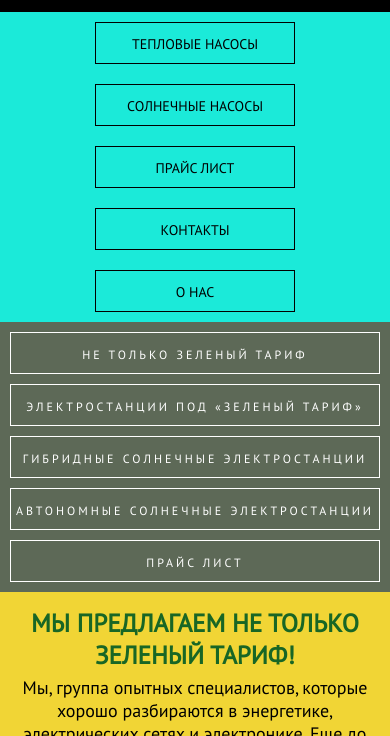
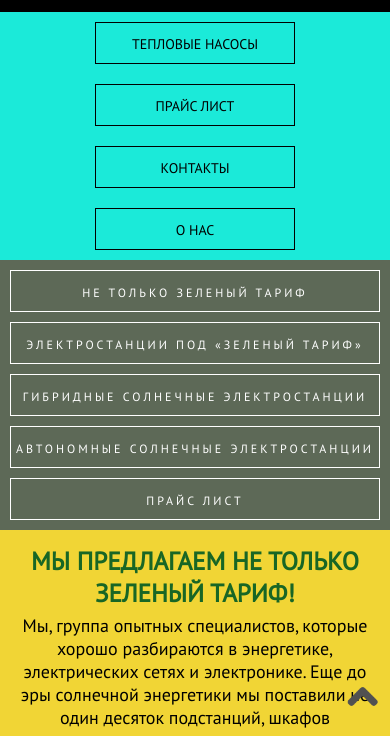
Before and after one commit to AndrusyshynR/gulp_project, a website: page index.html in a window 390 px wide. Shown: the part 108-844 px from the top of the page. Drawn offline with Linux system fonts and the light colour scheme.

Commit message:
projectend

```diff
--- a/index.html
+++ b/index.html
@@ -8,9 +8,9 @@
 	<link rel="shortcut icon" href="./src/img/favicon/icon.png" type="image/x-icon">
 	<title>Solar systems Invest</title>
 </head>
-
+<!--! (офис, склад) .....прайс лист замена-->
 <body>
-	<header class="header">
+	<header class="header" id="arrow-up">
 		<div class="telephones">
 			<div class="logo">
 				<img class="logo-img" src="./src/img/favicon/icon.png" alt="logo">
@@ -33,8 +33,8 @@
 		<nav class="nav">
 			<div class="nav__navigation">
 				<ul class="menu">
-					<li><a href="./src/page/second page.html" target="_blank" id="blue">тепловые насосы</a></li>
-					<li><a href="./src/page/third page.html" target="_blank" id="yellow">солнечные насосы</a></li>
+					<li><a href="./src/page/second page.html" target="_blank">тепловые насосы</a></li>
+					<!-- <li><a href="./src/page/third page.html" target="_blank">солнечные насосы</a></li> -->
 					<li><a href="#title6" class="js-scroll">прайс лист</a></li>
 					<li><a href="#title7" class="js-scroll">контакты</a></li>
 					<li><a href="./src/page/fourth page.html" class="js-scroll" target="_blank">о нас</a></li>
@@ -348,6 +348,10 @@
 		</div>
 	</footer>
 
+	<a href="#arrow-up" class="arrowup">
+		<img src="./src/img/favicon/arrowUp.png">
+	</a>
+
 	<script src="./build/js/script.js"></script>
 </body>
 
--- a/src/css/main.less
+++ b/src/css/main.less
@@ -162,6 +162,30 @@ ul {
 			}
 		}
 	}
+}
+
+//========arrowUp========//
+.arrowup {
+	position: fixed;
+	bottom: 3%;
+	right: 2%;
+	background: linear-gradient(130deg, #f1d535 50%, rgba(97, 92, 92, 0.418) 50%);
+	background-size: 300%;
+	display: flex;
+	justify-content: center;
+	align-items: center;
+	text-decoration: none;
+	border-radius: 15px;
+	transition: .5s;
+
+	img {
+		width: 70px;
+		height: 70px;
+	}
+}
+
+.arrowup:hover {
+	background-position: 100% 0;
 }
 
 //========pagenav========//
--- a/src/css/media.less
+++ b/src/css/media.less
@@ -691,6 +691,18 @@
 
 @media (max-width: 690px) {
 
+	//========arrowUp========//
+	.arrowup {
+		bottom: 2%;
+		right: 2%;
+		background: transparent;
+
+		img {
+			width: 40px;
+			height: 40px;
+		}
+	}
+
 	//==================sentence==================//
 	.sentence__title {
 		h2 {
```
Also changed, not shown: src/js/main.js (+0 -74 lines), src/page/fourth page.html (+1 -1 lines), src/page/second page.html (+7 -3 lines), build/css/style.css, build/js/script.js, src/css/main.css, src/css/media.css, src/img/favicon/arrowUp.png (added), 2 other files.
